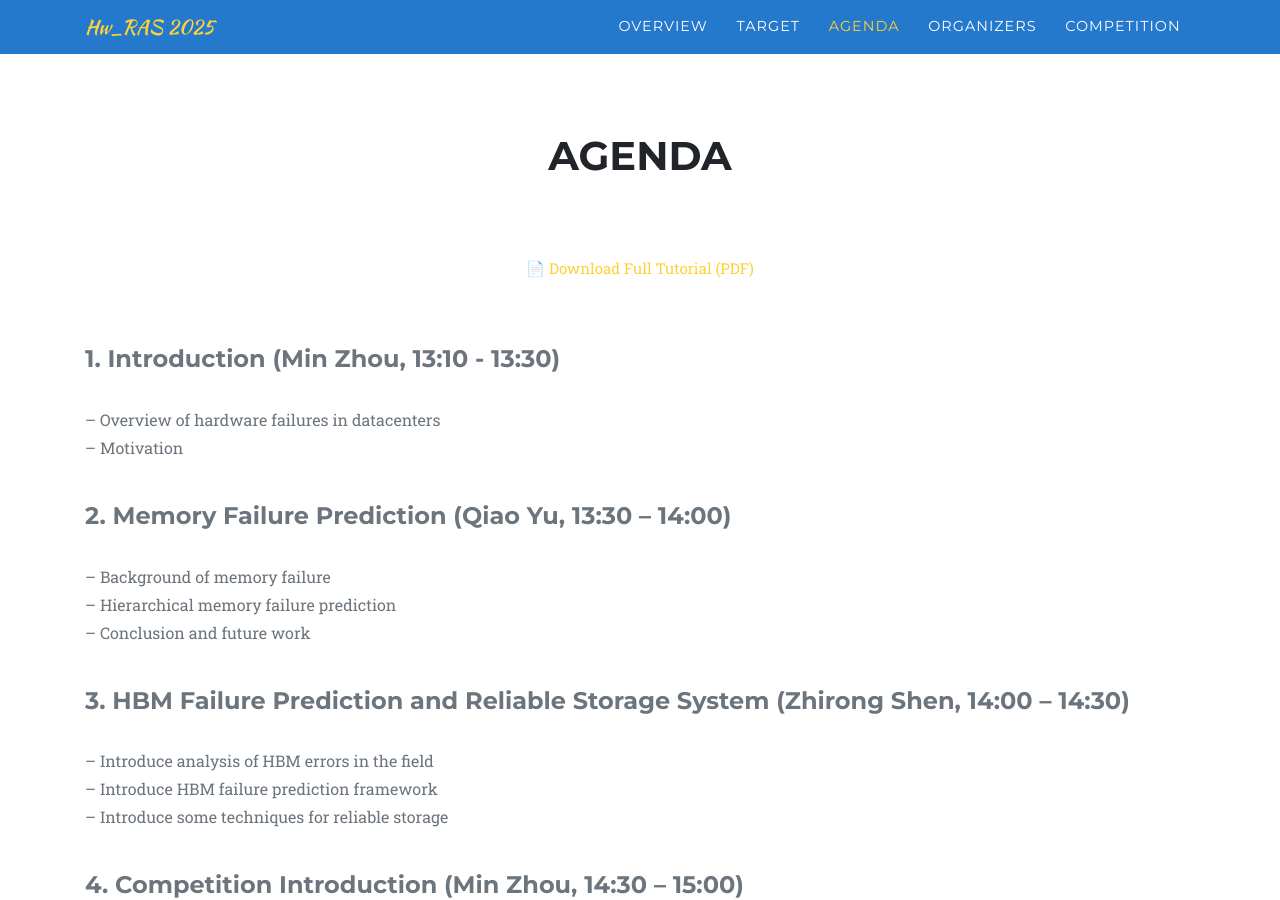
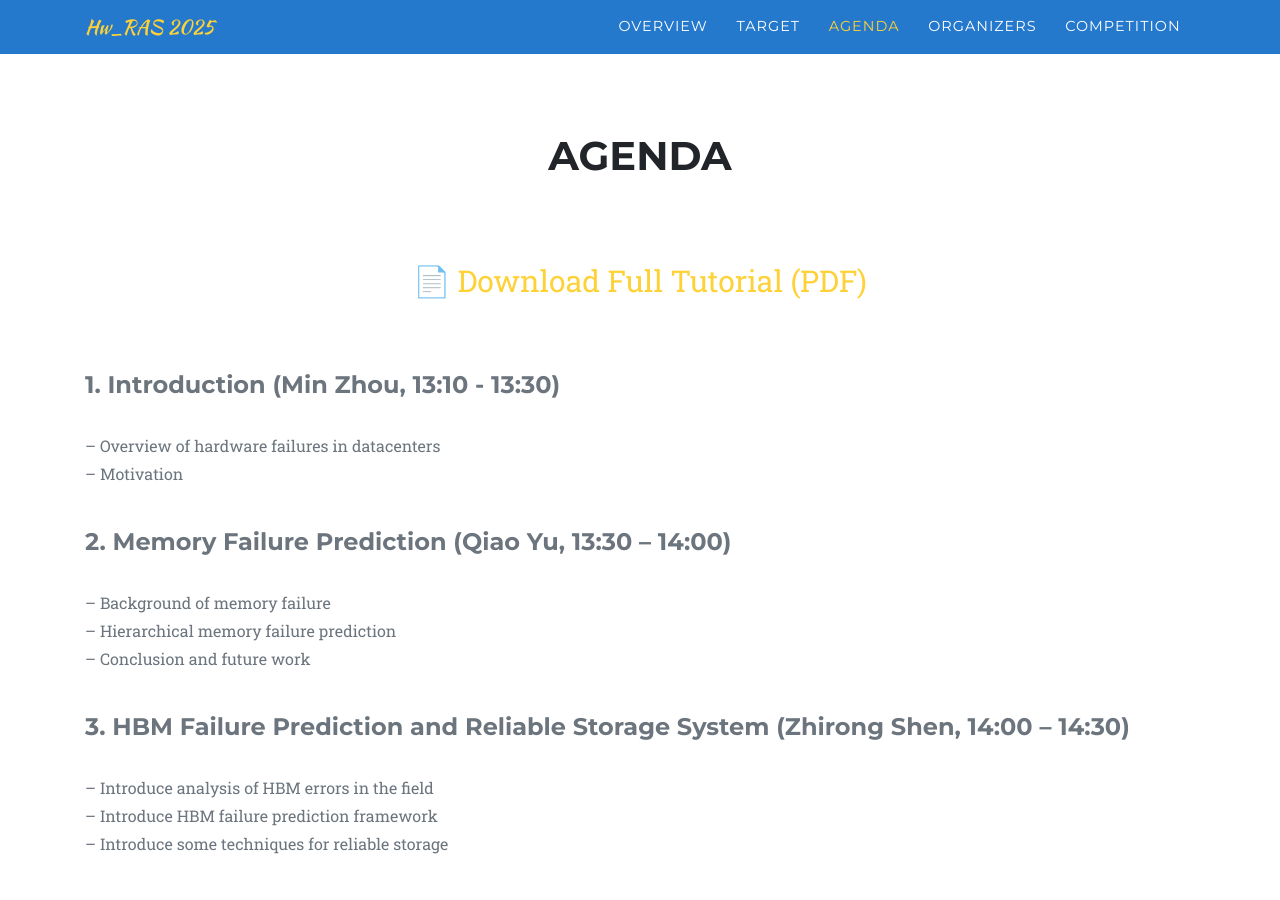
Before and after one commit to hwcloud-RAS/HW_RAS-tutorial-HPCA-2025.github.io, a Jekyll site: the page built from index.md, in a window 1280 px wide and 900 px high, scrolled down 1978 px. Built offline with Jekyll 4.4.1, drawn with Linux system fonts in a browser that asks for light colours; some web fonts are replaced.

Commit message:
font adjust

```diff
--- a/_includes/agenda.html
+++ b/_includes/agenda.html
@@ -6,7 +6,7 @@
       <h2 class="section-heading text-uppercase">{{ site.data.sitetext[site.locale].agenda.title | default: "agenda" }}</h2>
       <h3 class="section-subheading text-muted">{{ site.data.sitetext[site.locale].agenda.text | default: "" }}</h3>
       <!-- Link to download the PDF -->
-      <p style="font-size: 15px;">
+      <p style="font-size: 30px;">
         <a href="https://github.com/hyxie2023/Hw_RAS-2025.github.io/blob/master/doc/HardwareFailurePrediction-Tutorial-HPCA2025_online.pdf?raw=true" target="_blank">📄 Download Full Tutorial (PDF)
         </a>
       </p>
```
